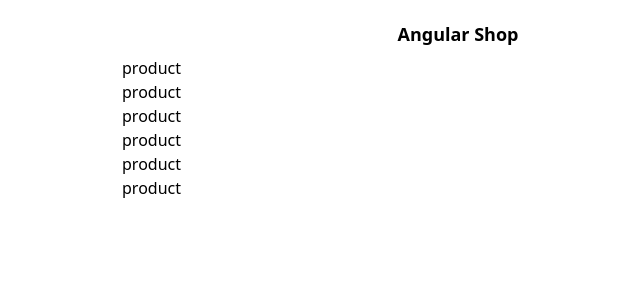
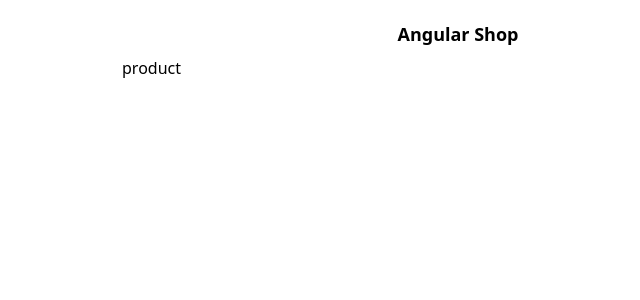
Before and after one commit to Albert-Yakunin/Angular-shop, an Angular app: page / in a window 1280 px wide. Shown: the top 300 px of the page, without its empty margins (182-822 px from the left). Built offline with nearby package versions, Linux system fonts and the light colour scheme.

Commit message:
add interface Iproduct

```diff
--- a/src/app/app.component.html
+++ b/src/app/app.component.html
@@ -1,9 +1,4 @@
 <div class="max-w-2xl container mx-auto pt-5">
   <h1 class="font-bold mb-2 text-center text-lg">{{ title | titlecase }}</h1>
   <app-product></app-product>
-  <app-product></app-product>
-  <app-product></app-product>
-  <app-product></app-product>
-  <app-product></app-product>
-  <app-product></app-product>
 </div>
--- a/src/app/data/products.ts
+++ b/src/app/data/products.ts
@@ -1,6 +1,6 @@
 import { Iproduct } from "../models/product";
 
-const products:Iproduct[] = [
+export const products:Iproduct[] = [
   {
     "id": 1,
     "title": "Fjallraven - Foldsack No. 1 Backpack, Fits 15 Laptops",
```
